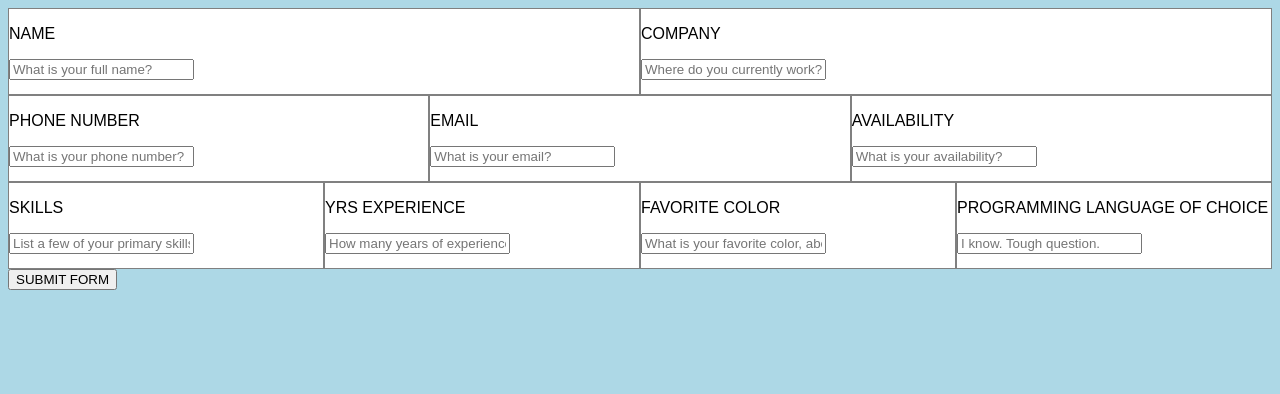
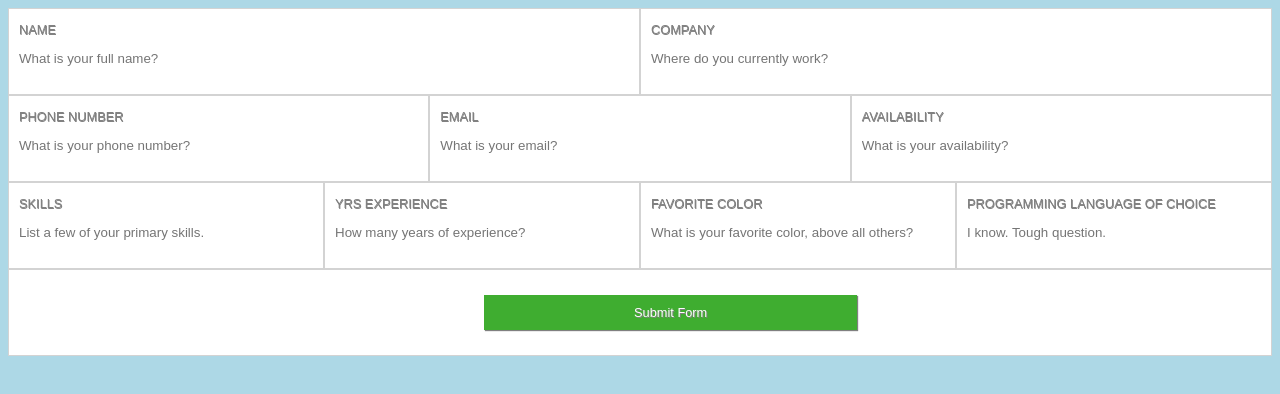
Before and after one commit to lclark070607/Contact-Form-Assignment, a plain HTML site: page index.html in a window 1280 px wide. Drawn offline with Linux system fonts and the light colour scheme.

Commit message:
almost complete version

```diff
--- a/index.html
+++ b/index.html
@@ -63,8 +63,11 @@
             </li>
         </ul>
 
-
-            <button href="#" type="submit">SUBMIT FORM</button>
+<ul>
+    <li class="box4">
+            <button href="#" type="submit">Submit Form</button>
+        </li>
+        </ul>
 
     </form>
 
--- a/style.css
+++ b/style.css
@@ -1,5 +1,8 @@
     body {
         background-color: lightblue;
+        font: .8em Open Sans, sans-serif;
+        color: grey;
+        text-shadow: .5px .5px grey;
     }
 
     ul {
@@ -14,23 +17,69 @@
   width: 100%;
 }
 
+input {
+    text-decoration: none;
+    border: none;
+    padding-left: 10px;
+    width: 90%;
+}
+
+p {
+    padding-left: 10px;
+}
+
 .box {
     width: 50%;
     height: 85px;
-    border: 1px solid grey;
+    border: 1px solid lightgrey;
     background-color: white;
 }
 
 .box2 {
     width: 33.3%;
     height: 85px;
-    border: 1px solid grey;
+    border: 1px solid lightgrey;
     background-color: white;
 }
 
 .box3 {
     width: 25%;
     height: 85px;
-    border: 1px solid grey;
+    border: 1px solid lightgrey;
     background-color: white;
 }
+
+.box4 {
+    width: 100%;
+    height: 85px;
+    border: 1px solid lightgrey;
+    background-color: white;
+}
+
+button {
+    background-color: #3fad30;
+    border: none;
+    color: white;
+    padding: 10px;
+    padding-left: 150px;
+    padding-right: 150px;
+    box-shadow: 1px 1px 1px grey;
+    text-align: center;
+    text-decoration: none;
+    display: block;
+    font-size: 1em;
+    text-shadow: 1px 1px grey;
+    margin-top: 25px;
+    margin-left: 475px;
+    cursor: pointer;
+}
+
+button {
+    -webkit-transition-duration: 0.4s;
+    transition-duration: 0.4s;
+}
+
+button:hover {
+    background-color:black;
+    color: white;
+}
```
